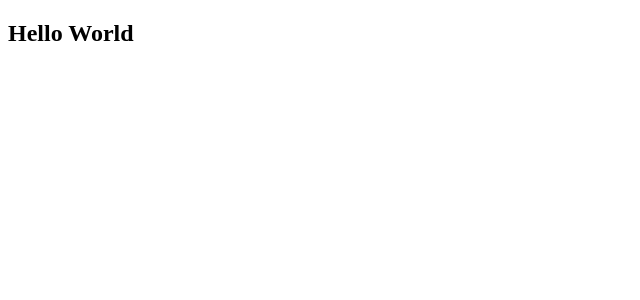
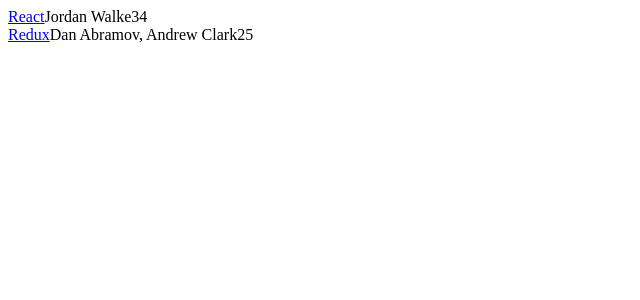
Before and after one commit to vlad-bezden/the-road-to-learn-react, a React app: page / in a window 1280 px wide. Shown: the top 300 px of the page, without its empty margins (0-640 px from the left). Built offline with nearby package versions, Linux system fonts and the light colour scheme.

Commit message:
Finished 'Introduction to React' chapter

```diff
--- a/src/App.js
+++ b/src/App.js
@@ -1,11 +1,38 @@
 import React, { Component } from 'react'
+
+const list = [
+    {
+        title: 'React',
+        url: 'https://facebook.github.io/react/',
+        author: 'Jordan Walke',
+        num_comments: 3,
+        points: 4,
+        objectID: 0,
+    },
+    {
+        title: 'Redux',
+        url: 'https://github.com/reactjs/redux',
+        author: 'Dan Abramov, Andrew Clark',
+        num_comments: 2,
+        points: 5,
+        objectID: 1,
+    },
+]
 
 class App extends Component {
     render() {
-        const helloWorld = 'Hello World'
         return (
             <div>
-                <h2>{helloWorld}</h2>
+                {list.map(item =>
+                    <div key={item.objectID}>
+                        <span>
+                            <a href={item.url}>{item.title}</a>
+                        </span>
+                        <span>{item.author}</span>
+                        <span>{item.num_comments}</span>
+                        <span>{item.points}</span>
+                    </div>
+                )}
             </div>
         )
     }
```
